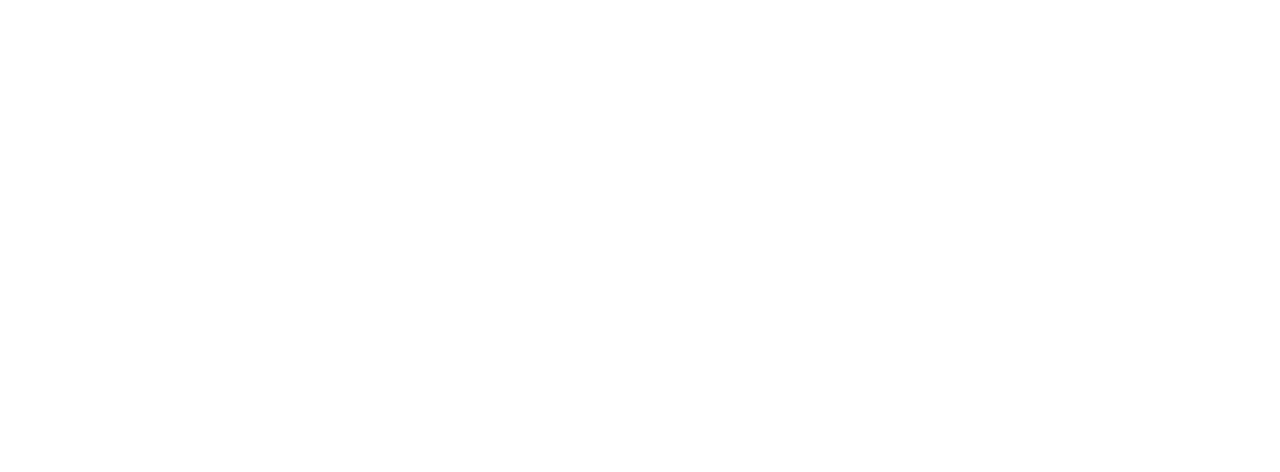
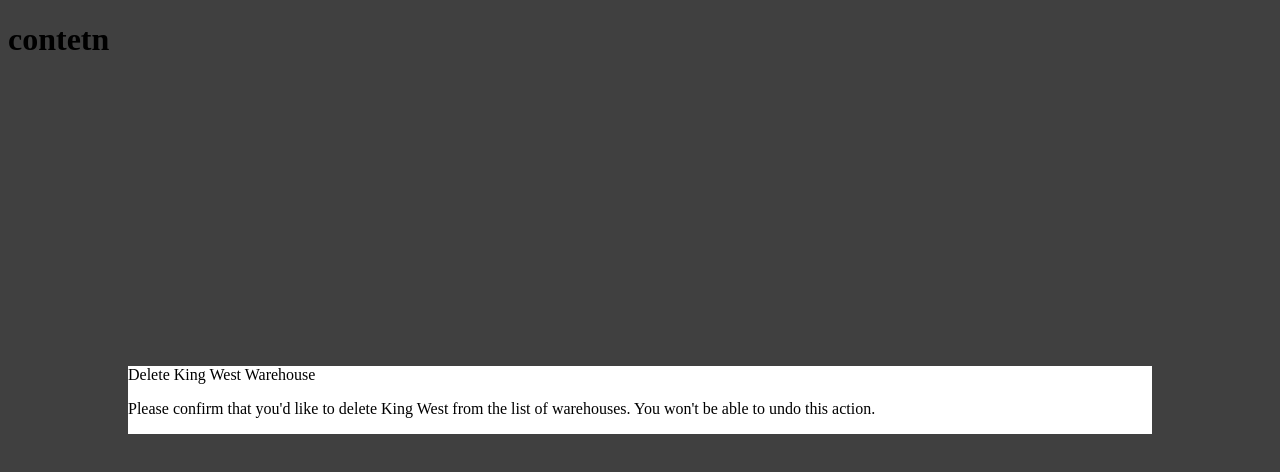
Before and after one commit to vibrentcarey/intstock, a React (Create React App) app in the folder client/: page / in a window 1280 px wide. Shown: the top 472 px of the page. Built offline with nearby package versions, Linux system fonts and the light colour scheme.

Commit message:
Setup basic modal with backdrop

```diff
--- a/client/src/App.js
+++ b/client/src/App.js
@@ -1,6 +1,10 @@
+import Modal from "./components/Modal";
+
 function App() {
   return (
     <div className="App">
+    <h1>contetn</h1>
+    <Modal title='Delete King West Warehouse' message="Please confirm that you'd like to delete King West from the list of warehouses. You won't be able to undo this action."/>
     </div>
   );
 }
--- /dev/null
+++ b/client/src/components/Modal.css
@@ -0,0 +1,19 @@
+.backdrop {
+  position: fixed;
+  top: 0;
+  left: 0;
+  width: 100%;
+  height: 100vh;
+  z-index: 10;
+  background: rgba(0, 0, 0, 0.75);
+  display: flex;
+  align-items: center;
+  justify-content: center;
+}
+
+.modal {
+  width: 80%;
+  z-index: 100;
+  overflow: hidden;
+  background-color: white;
+}
--- /dev/null
+++ b/client/src/components/Modal.js
@@ -0,0 +1,16 @@
+import React from 'react';
+import './Modal.css'
+
+const Modal = (props) => {
+  return (
+    <div className='backdrop'>
+      <section className='modal'>
+        {/* TODO: Make this Dynamic */}
+        {props.title}
+        <p>{props.message}</p>
+      </section>
+    </div>
+  );
+};
+
+export default Modal;
```
